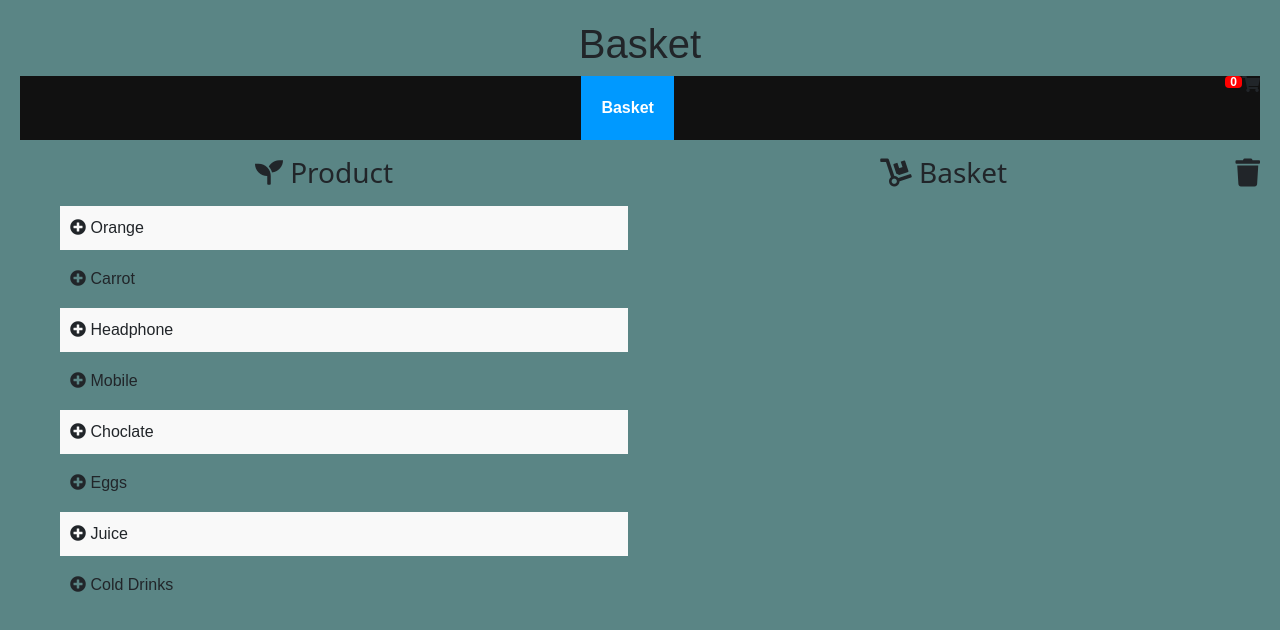
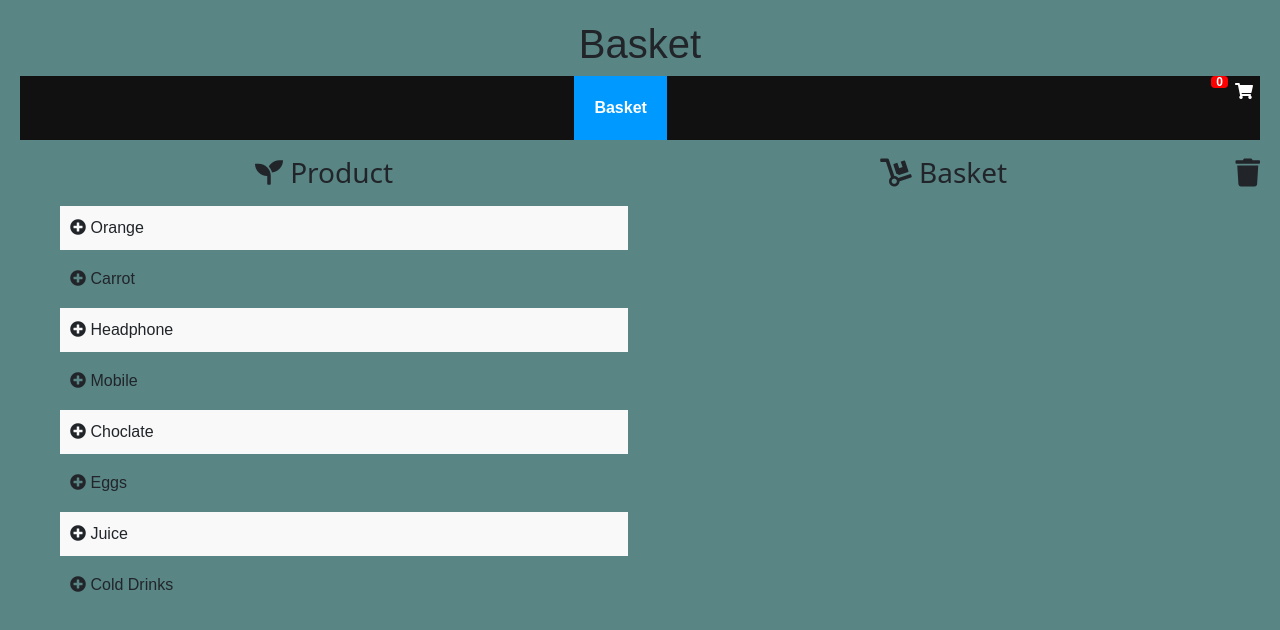
Before and after one commit to WahidHasan/BasicRedux, a React (Create React App) app: page / in a window 1280 px wide. Shown: the top 630 px of the page. Built offline with nearby package versions, Linux system fonts and the light colour scheme.

Commit message:
Design cart icon

```diff
--- a/src/feature/navigation/navigation.component.tsx
+++ b/src/feature/navigation/navigation.component.tsx
@@ -1,16 +1,14 @@
 import React from "react";
 import { useSelector } from "react-redux";
-import {
-  Switch,
-  Route,
-  NavLink,
-} from "react-router-dom";
+import { Switch, Route, NavLink, useLocation } from "react-router-dom";
 import { BasketState } from "../../core/redux/store";
 import Home from "../home/home.component";
 
-
 const Navigation = () => {
-  const totalProducts = useSelector((state: BasketState) => state.basket.cartItems);
+  const totalProducts = useSelector(
+    (state: BasketState) => state.basket.cartItems
+  );
+  let location = useLocation();
   return (
     <div>
       <h1>Basket</h1>
@@ -23,9 +21,18 @@ const Navigation = () => {
         {/* <li>
           <NavLink to="/infinite-scroll-pagination">With Api</NavLink>
         </li> */}
-        <i className="fa clear-basket">&#xf07a;</i>
-        <span className='badge badge-warning clear-basket' id='lblCartCount'> {totalProducts} </span>
-        {/* <span className="clear-basket"><i className="fas fa-trash"  area-hidden="true"></i></span> */}
+        {location.pathname === "/" ? (
+          <>
+            {" "}
+            <i className="fa main-basket">&#xf07a;</i>
+            <span className="badge badge-warning main-basket" id="lblCartCount">
+              {" "}
+              {totalProducts}{" "}
+            </span>{" "}
+          </>
+        ) : (
+          <></>
+        )}
       </ul>
       <div className="content">
         <Switch>
--- a/src/styles.scss
+++ b/src/styles.scss
@@ -84,6 +84,12 @@ ul.products li:nth-child(odd), ul.basket li:nth-child(odd) {
   float: right;
 }
 
+.main-basket{
+  float: right;
+  padding: 7px;
+  color: white;
+}
+
 //cart icon with count
 .badge {
   padding-left: 9px;
```
